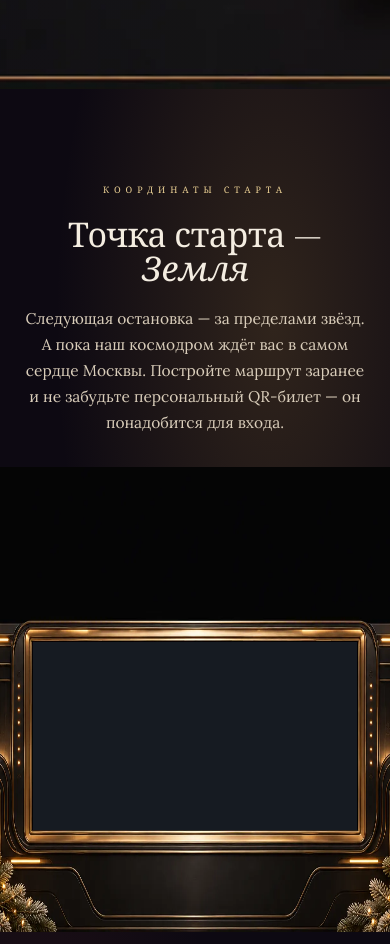
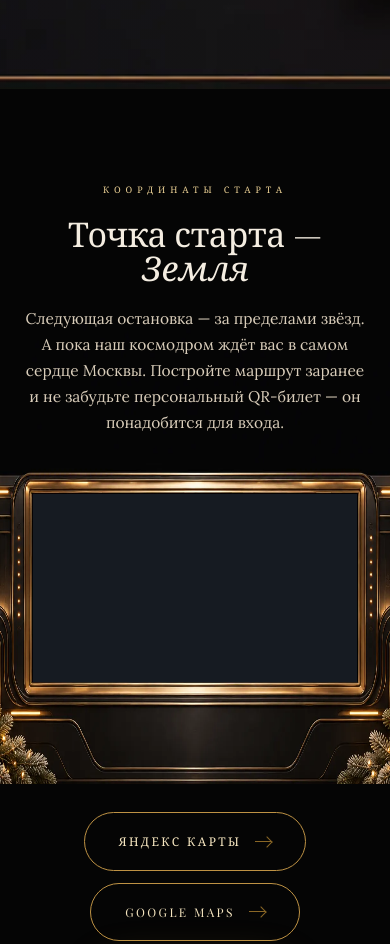
Before and after one commit to 252489/space, a plain HTML site: page zvezdy-github/index.html in a window 390 px wide. Shown: the part 2637-3581 px from the top of the page. Drawn offline with nearby package versions, Linux system fonts and the light colour scheme; a web font is replaced by a local one.

Commit message:
Add files via upload

```diff
--- a/zvezdy-github/index.html
+++ b/zvezdy-github/index.html
@@ -363,16 +363,21 @@ main{position:relative;z-index:3}
 .sent.off{display:none}
 
 /* ================= MAP ================= */
-#map .sec-head{text-align:center}
+#map{--console-height:max(520px,46.15vw);background:#050505}
+#map::before{content:none}
+#map .map-heading{position:relative;z-index:3}
+#map .sec-head{text-align:center;margin-bottom:0}
 #map .sec-head .lead{margin-inline:auto}
-.mapbox{position:relative;width:100%;aspect-ratio:1846/852;min-height:520px;
+.mapbox{position:relative;width:100%;height:var(--console-height);
+  margin-top:calc(var(--console-height) * -.25);
   background:#080708 url(map-frame.webp) center / 100% 100% no-repeat}
 .map-screen{position:absolute;inset:37.6% 19.8% 22%;overflow:hidden;background:#161b22}
 .map-screen iframe{display:block;width:100%;height:100%;border:0;color-scheme:dark}
 #map .acts{justify-content:center}
 #map .btn-o{color:var(--gold-xl);border-color:var(--gold)}
 @media(max-width:600px){
-  .mapbox{min-height:465px;background-size:138% 100%}
+  #map{--console-height:465px}
+  .mapbox{background-size:138% 100%}
   .map-screen{inset-inline:8.4%}
 }
 .acts{display:flex;gap:12px;flex-wrap:wrap;margin-top:28px}
@@ -570,7 +575,7 @@ footer span{font-family:var(--f-d);font-size:10.5px;letter-spacing:.26em;text-tr
 
 <!-- ============ 06 MAP ============ -->
 <section class="sec dark on-dark" id="map">
-  <div class="wrap">
+  <div class="wrap map-heading">
     <div class="sec-head rv">
       <span class="lbl on-dark">Координаты старта</span>
       <h2 class="h-xl" style="margin-top:18px">Точка старта — <span class="it">Земля</span></h2>
```
